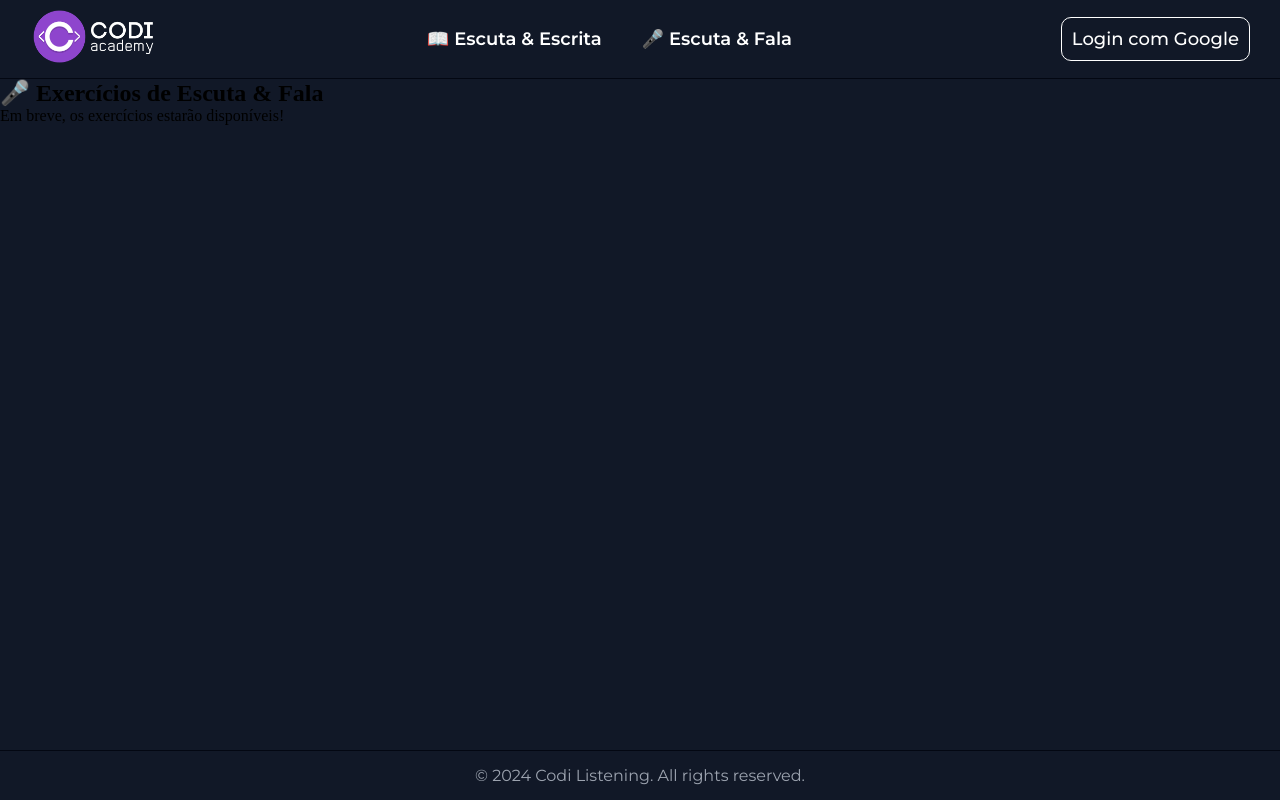
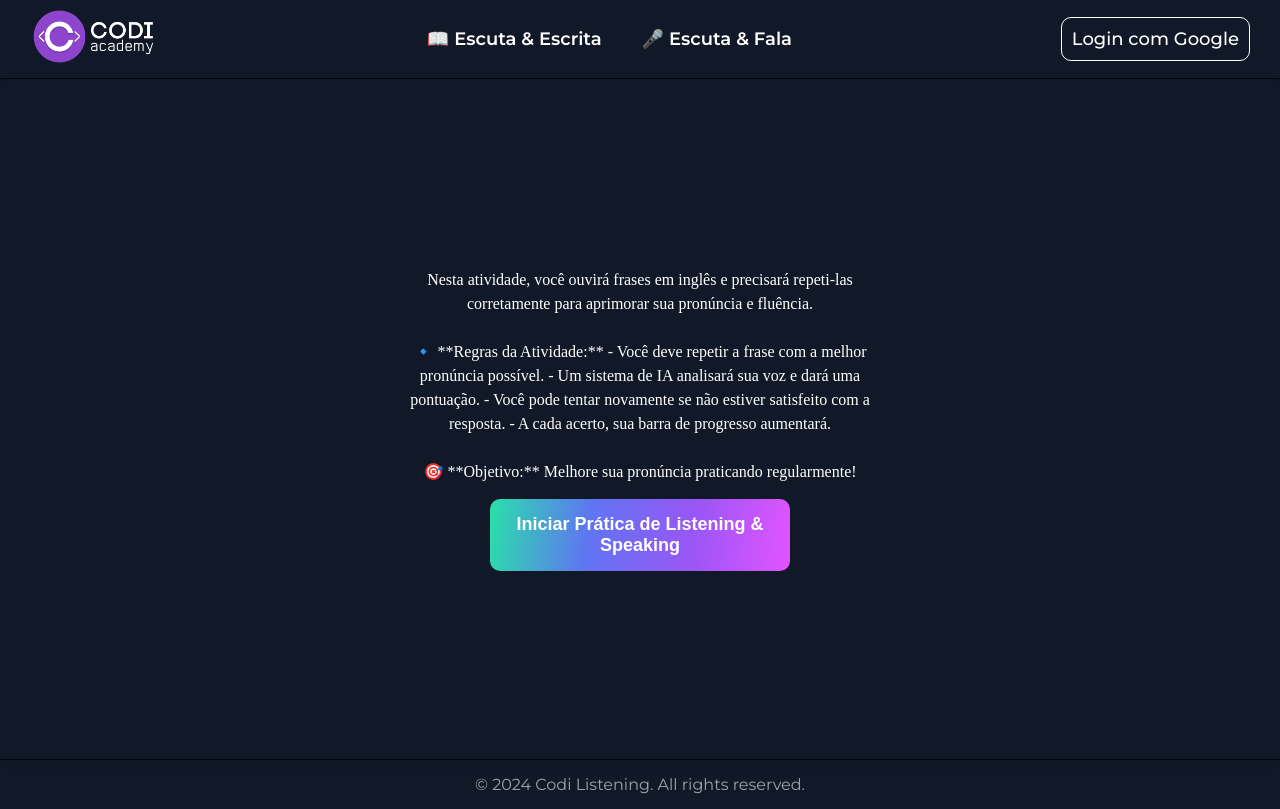
Before and after one commit to Daniel-Thielmann/English-Software, a React (Vite) app: page /listening-speaking in a window 1280 px wide. Built offline with nearby package versions, Linux system fonts and the light colour scheme; no server answers.

Commit message:
write component css bug fix

```diff
--- a/src/Components/Header/Header.css
+++ b/src/Components/Header/Header.css
@@ -56,7 +56,7 @@
 }
 
 .header-text p {
-  color: var(--gray-500);
+  color: #9ca3af !important; /* Força a cor cinza */
   font-weight: 400;
   font-size: 24px;
   line-height: 1.5;
--- /dev/null
+++ b/src/Components/Pratica/ConteudoFala.css
@@ -0,0 +1,46 @@
+.conteudo-fala-container {
+  display: flex;
+  flex-direction: column;
+  align-items: center;
+  text-align: center;
+  background-color: #1c1c1c;
+  padding: 20px;
+  border-radius: 8px;
+  width: 100%;
+  max-width: 500px;
+}
+
+.frase {
+  font-size: 20px;
+  font-weight: bold;
+  color: #ffffff;
+  margin-bottom: 15px;
+}
+
+.botao-falar {
+  background-color: #5f75f2;
+  color: white;
+  font-size: 18px;
+  padding: 10px 20px;
+  border: none;
+  border-radius: 5px;
+  cursor: pointer;
+  transition: all 0.3s;
+}
+
+.botao-falar:hover {
+  background-color: #4957c8;
+}
+
+.resultado {
+  margin-top: 15px;
+  font-size: 18px;
+  color: #28a745;
+}
+
+.feedback {
+  margin-top: 10px;
+  font-size: 16px;
+  font-weight: bold;
+  color: #ffffff;
+}
--- /dev/null
+++ b/src/Components/Pratica/ConteudoFala.jsx
@@ -0,0 +1,51 @@
+import React, { useState } from "react";
+import "./ConteudoFala.css";
+
+const ConteudoFala = ({ setProgresso }) => {
+  const [gravando, setGravando] = useState(false);
+  const [resultado, setResultado] = useState("");
+  const [feedback, setFeedback] = useState("");
+
+  const iniciarGravacao = () => {
+    setGravando(true);
+    setFeedback("Gravando... Fale agora!");
+    // Simulando a captura de áudio
+    setTimeout(() => {
+      processarFala("Hello world"); // Simula reconhecimento de fala
+    }, 3000);
+  };
+
+  const processarFala = (falaReconhecida) => {
+    setGravando(false);
+    setResultado(falaReconhecida);
+
+    // Simulação de correção da IA
+    const respostaCorreta = "Hello world"; // Frase esperada
+    if (falaReconhecida.toLowerCase() === respostaCorreta.toLowerCase()) {
+      setFeedback("✅ Ótimo! Pronúncia correta.");
+      setProgresso((prev) => Math.min(prev + 10, 100)); // Aumenta o progresso
+    } else {
+      setFeedback("❌ Tente novamente! Pronúncia incorreta.");
+    }
+  };
+
+  return (
+    <div className="conteudo-fala-container">
+      <h3>Repita a frase:</h3>
+      <p className="frase">"Hello world"</p>
+
+      <button
+        className="botao-falar"
+        onClick={iniciarGravacao}
+        disabled={gravando}
+      >
+        {gravando ? "Gravando..." : "Falar Agora 🎤"}
+      </button>
+
+      {resultado && <p className="resultado">Você disse: "{resultado}"</p>}
+      {feedback && <p className="feedback">{feedback}</p>}
+    </div>
+  );
+};
+
+export default ConteudoFala;
--- /dev/null
+++ b/src/Components/Pratica/ListeningSpeakingComponent.css
@@ -0,0 +1,64 @@
+.listening-speaking-container {
+  display: flex;
+  flex-direction: column;
+  align-items: center;
+  justify-content: center;
+  min-height: 80vh;
+  padding: 20px;
+  background-color: #111827;
+  border-radius: 10px;
+  box-shadow: 0px 4px 10px rgba(0, 0, 0, 0.1);
+}
+
+/* Texto explicativo */
+.body-text {
+  font-size: 16px;
+  color: #ffffff;
+  text-align: center;
+  margin-bottom: 15px;
+  max-width: 500px;
+  line-height: 1.5;
+}
+
+/* Botão de início */
+.start-button {
+  font-size: 18px;
+  font-weight: 600;
+  color: white;
+  padding: 15px;
+  width: 300px;
+  border: none;
+  outline: none;
+  border-radius: 10px;
+  background: linear-gradient(97.57deg, #29e0a9, #5f75f2, #9956f6, #e254ff);
+  cursor: pointer;
+  transition: transform 0.3s ease-in-out;
+}
+
+.start-button:hover {
+  transform: scale(1.05);
+}
+
+/* Tela final */
+.final-screen {
+  text-align: center;
+  padding: 20px;
+}
+
+.final-message {
+  font-size: 22px;
+  font-weight: bold;
+  color: #28a745;
+  margin-top: 10px;
+}
+
+/* Área de prática */
+.practice-content {
+  background-color: #1c1c1c;
+  padding: 20px;
+  width: 100%;
+  max-width: 600px;
+  border-radius: 8px;
+  box-shadow: 0px 2px 10px rgba(0, 0, 0, 0.1);
+  text-align: center;
+}
--- /dev/null
+++ b/src/Components/Pratica/ListeningSpeakingComponent.jsx
@@ -0,0 +1,68 @@
+import React, { useState } from "react";
+import BarraProgresso from "./BarraProgresso";
+import ConteudoFala from "./ConteudoFala"; // Componente específico para fala
+import TelaFinal from "./TelaFinal";
+import "../../global.css";
+import "./ListeningSpeakingComponent.css"; // Importando o CSS
+
+const ListeningSpeakingComponent = () => {
+  const [praticando, setPraticando] = useState(false);
+  const [progresso, setProgresso] = useState(0);
+  const [acertos, setAcertos] = useState(0);
+  const [praticaConcluida, setPraticaConcluida] = useState(false);
+
+  const comecarPratica = () => {
+    setPraticando(true);
+    setPraticaConcluida(false);
+    setProgresso(0);
+  };
+
+  const atualizarProgresso = () => {
+    setProgresso((prevProgresso) => {
+      const novoValor = Math.min(prevProgresso + 10, 100);
+      console.log("Novo progresso:", novoValor); // Debug no console
+      return novoValor;
+    });
+  };
+
+  return (
+    <div className="listening-speaking-container">
+      {praticaConcluida ? (
+        <div className="final-screen">
+          <TelaFinal
+            acertos={acertos}
+            progresso={progresso}
+            voltarParaInicio={() => setPraticando(false)}
+          />
+          <p className="final-message">Parabéns! Você concluiu a prática.</p>
+        </div>
+      ) : praticando ? (
+        <div className="practice-content">
+          <BarraProgresso progresso={progresso} />
+          <ConteudoFala setProgresso={atualizarProgresso} />
+        </div>
+      ) : (
+        <div className="start-section">
+          <p className="body-text">
+            Nesta atividade, você ouvirá frases em inglês e precisará repeti-las
+            corretamente para aprimorar sua pronúncia e fluência.
+            <br />
+            <br />
+            🔹 **Regras da Atividade:** - Você deve repetir a frase com a melhor
+            pronúncia possível. - Um sistema de IA analisará sua voz e dará uma
+            pontuação. - Você pode tentar novamente se não estiver satisfeito
+            com a resposta. - A cada acerto, sua barra de progresso aumentará.
+            <br />
+            <br />
+            🎯 **Objetivo:** Melhore sua pronúncia praticando regularmente!
+          </p>
+          <button className="start-button" onClick={comecarPratica}>
+            Iniciar Prática de Listening & Speaking
+          </button>
+        </div>
+      )}
+    </div>
+  );
+};
+
+export default ListeningSpeakingComponent;
--- a/src/Components/Pratica/ListeningWritingComponent.css
+++ b/src/Components/Pratica/ListeningWritingComponent.css
@@ -6,34 +6,37 @@
   justify-content: center;
   min-height: 80vh;
   padding: 20px;
-  background-color: #f4f4f9;
+  background-color: var(--gray-900);
   border-radius: 10px;
   box-shadow: 0px 4px 10px rgba(0, 0, 0, 0.1);
-  background-color: var(--gray-900);
 }
 
-.body-text {
+/* Texto explicativo */
+/* Torna a regra mais específica */
+.listening-writing-container .body-text {
   font-family: "Montserrat", sans-serif;
-  color: var(--gray-500);
+  color: #9ca3af !important; /* Força a cor cinza */
   font-weight: 400;
-  font-size: 24px;
-  line-height: 1.5;
-  max-width: 1000px;
-  margin: 0 auto 50px;
+  font-size: 22px !important; /* Força o tamanho */
+  line-height: 1.6;
+  max-width: 800px;
+  text-align: center;
+  margin-bottom: 30px;
 }
 
 /* Botão de início */
 .start-button {
   font-size: 18px;
-  letter-spacing: 1px;
   font-weight: 600;
   color: white;
-  padding: 20px;
-  width: 250px;
+  padding: 15px 20px;
+  width: 280px;
   border: none;
   outline: none;
   border-radius: 10px;
   background-image: var(--faded);
+  cursor: pointer;
+  transition: transform 0.3s ease-in-out;
 }
 
 .start-section {
@@ -43,12 +46,9 @@
   justify-content: center;
 }
 
+/* Efeito no botão ao passar o mouse */
 .start-button:hover {
   transform: scale(1.05);
-  transition: ease-in-out;
-}
-
-.start-button:hover {
   background-color: #0056b3;
 }
 
@@ -64,7 +64,7 @@
 
 .progress-bar {
   height: 100%;
-  background-color: #28a745 !important; /* Verde - Garante prioridade sobre outras regras */
+  background-color: #28a745 !important; /* Verde */
   width: 0%;
   transition: width 0.3s ease-in-out;
 }
@@ -83,7 +83,7 @@
 /* Texto de feedback */
 .feedback-text {
   font-size: 18px;
-  color: #333;
+  color: #ffffff;
   margin-top: 10px;
 }
 
--- a/src/pages/ListeningSpeaking.jsx
+++ b/src/pages/ListeningSpeaking.jsx
@@ -1,12 +1,8 @@
 import React from "react";
+import ListeningSpeakingComponent from "../Components/Pratica/ListeningSpeakingComponent";
 
 const ListeningSpeaking = () => {
-  return (
-    <div className="page-container">
-      <h2>🎤 Exercícios de Escuta & Fala</h2>
-      <p>Em breve, os exercícios estarão disponíveis!</p>
-    </div>
-  );
+  return <ListeningSpeakingComponent />;
 };
 
 export default ListeningSpeaking;
```
